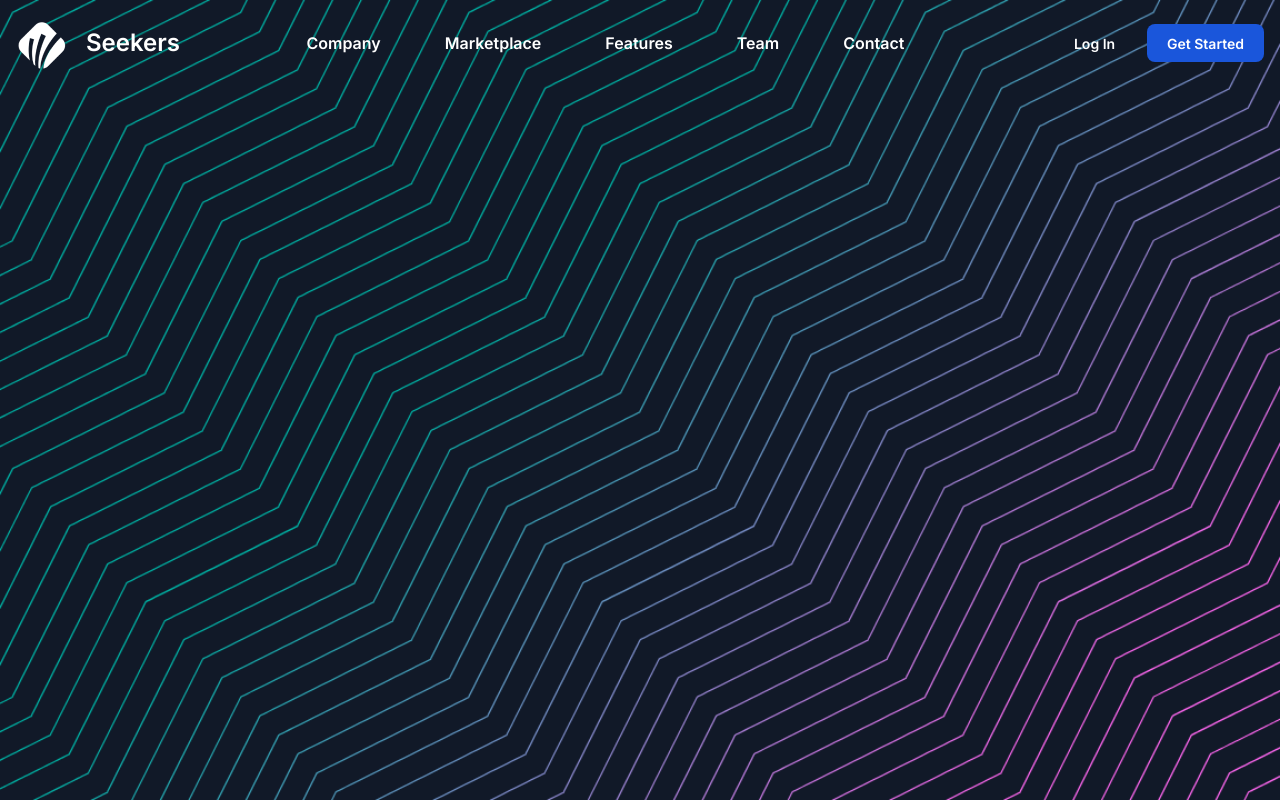
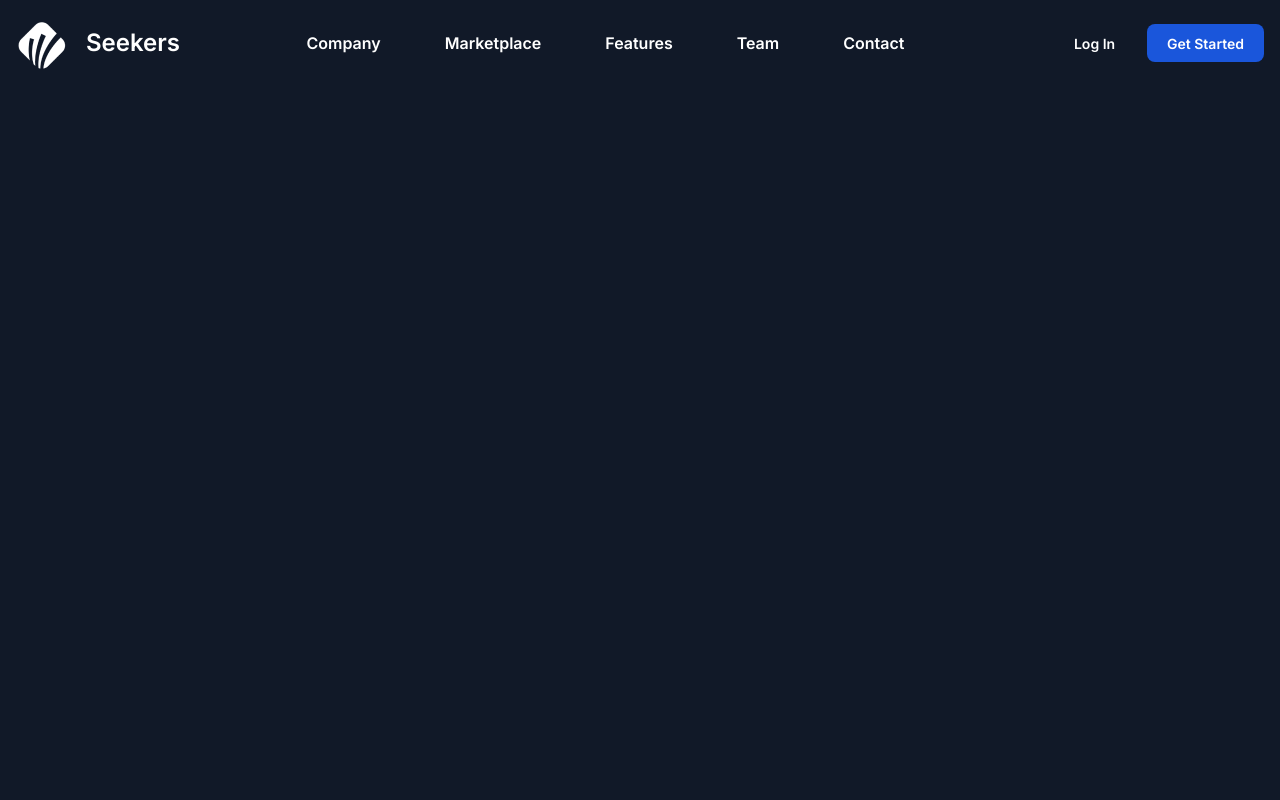
Before and after one commit to Fayjullahh/Practice_Project, a plain HTML site: page nav.html in a window 1280 px wide. Drawn offline with Linux system fonts and the light colour scheme.

Commit message:
background image removed

```diff
--- a/nav.html
+++ b/nav.html
@@ -15,11 +15,11 @@
             text-decoration: none;
         }
         body{
-            background: url("Images/background.png");
+            /* background: url("Images/background.png"); */
             background-color: #111928;
             background-size: cover;
             font-family: 'Inter', sans-serif;
-            background-repeat: no-repeat;
+            /* background-repeat: no-repeat; */
             width: 100vw;
             height: 100vh;
 
```
